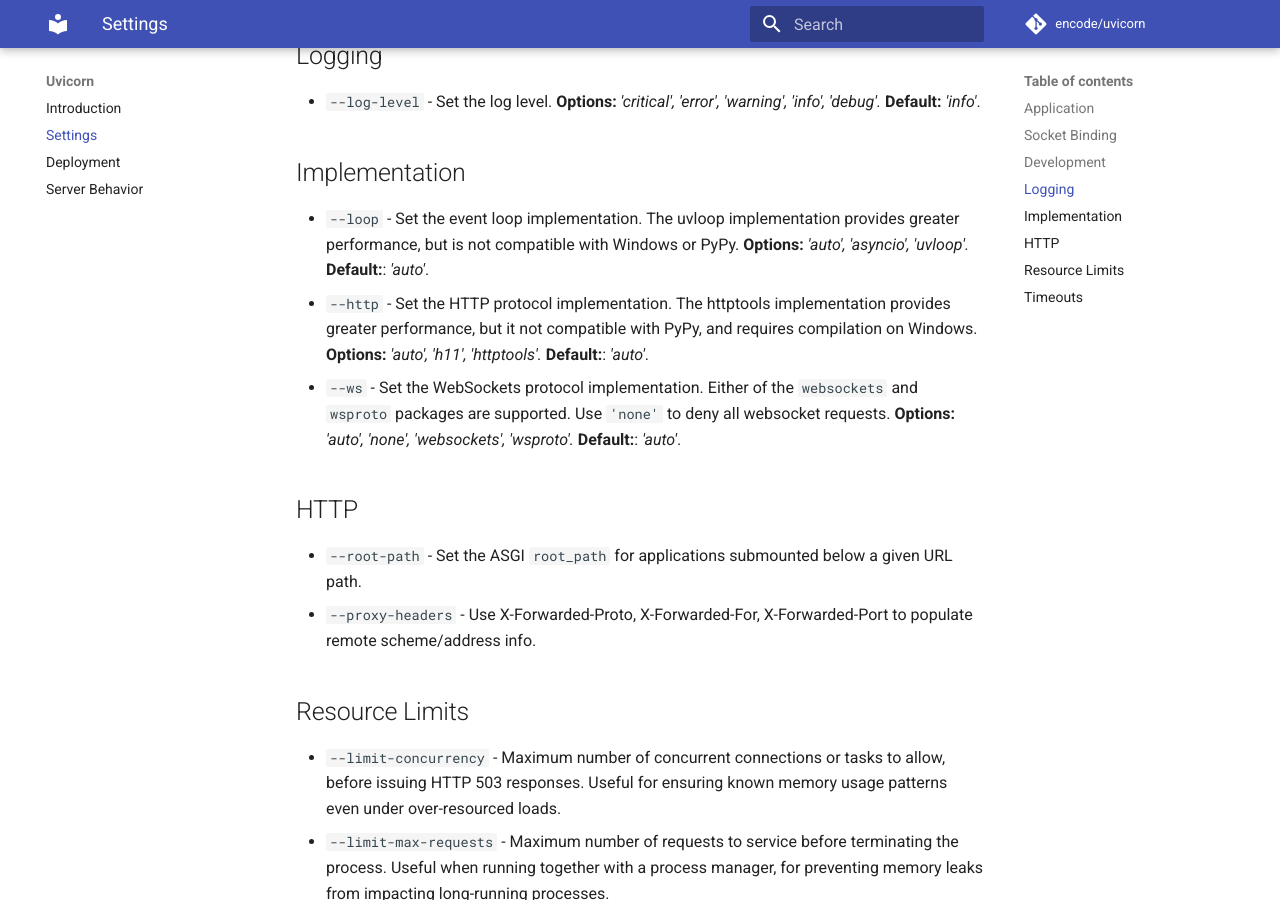
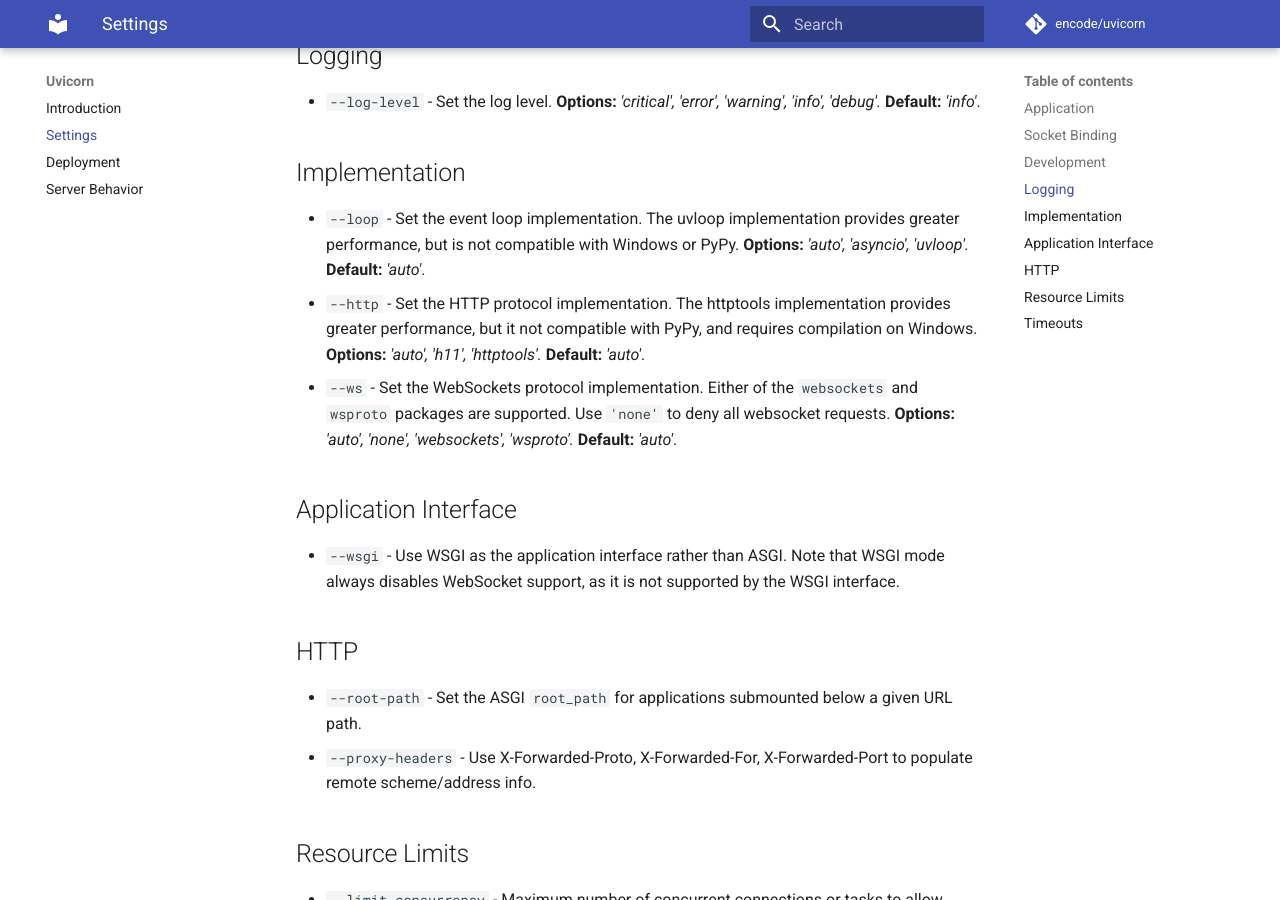
Before and after one commit to encode/uvicorn, an MkDocs documentation site: the page built from docs/settings.md, in a window 1280 px wide and 900 px high, scrolled down 827 px. Built offline with MkDocs 1.6.1 and Material for MkDocs 9.7.7, drawn with Linux system fonts in a browser that asks for light colours; comment, search, counter and statistics services are not loaded; old or Windows-style settings are respelled for this version of MkDocs.

Commit message:
Add --wsgi to docs, and force websockets off when enabled.

```diff
--- a/docs/settings.md
+++ b/docs/settings.md
@@ -26,9 +26,13 @@ equivalent keyword arguments, eg. `uvicorn.run(App, port=5000, debug=True, timeo
 
 ## Implementation
 
-* `--loop` - Set the event loop implementation. The uvloop implementation provides greater performance, but is not compatible with Windows or PyPy. **Options:** *'auto', 'asyncio', 'uvloop'.* **Default:**: *'auto'*.
-* `--http` - Set the HTTP protocol implementation. The httptools implementation provides greater performance, but it not compatible with PyPy, and requires compilation on Windows. **Options:** *'auto', 'h11', 'httptools'.* **Default:**: *'auto'*.
-* `--ws` - Set the WebSockets protocol implementation. Either of the `websockets` and `wsproto` packages are supported. Use `'none'` to deny all websocket requests. **Options:** *'auto', 'none', 'websockets', 'wsproto'.* **Default:**: *'auto'*.
+* `--loop` - Set the event loop implementation. The uvloop implementation provides greater performance, but is not compatible with Windows or PyPy. **Options:** *'auto', 'asyncio', 'uvloop'.* **Default:** *'auto'*.
+* `--http` - Set the HTTP protocol implementation. The httptools implementation provides greater performance, but it not compatible with PyPy, and requires compilation on Windows. **Options:** *'auto', 'h11', 'httptools'.* **Default:** *'auto'*.
+* `--ws` - Set the WebSockets protocol implementation. Either of the `websockets` and `wsproto` packages are supported. Use `'none'` to deny all websocket requests. **Options:** *'auto', 'none', 'websockets', 'wsproto'.* **Default:** *'auto'*.
+
+## Application Interface
+
+* `--wsgi` - Use WSGI as the application interface rather than ASGI. Note that WSGI mode always disables WebSocket support, as it is not supported by the WSGI interface.
 
 ## HTTP
 
```
Also changed, not shown: docs/deployment.md (+5 -0 lines), docs/index.md (+5 -0 lines), 1 other file.
